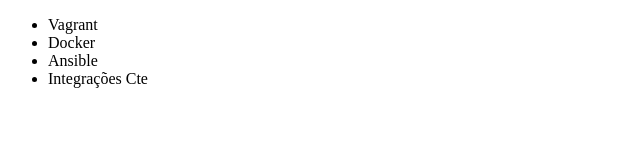
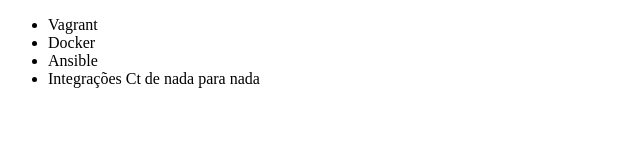
Before and after one commit to RafaelCremascoSilva/Alura-git, a plain HTML site: page index.html in a window 1280 px wide. Shown: the full height of the page, 0-640 px from the left. Drawn offline with Linux system fonts and the light colour scheme.

Commit message:
aleteração da ana

```diff
--- a/index.html
+++ b/index.html
@@ -9,7 +9,7 @@
         <li>Vagrant</li>
         <li>Docker</li>
         <li>Ansible</li>
-        <li>Integrações Cte</li>
+        <li>Integrações Ct de nada para nada </li>
     </ul>
 </body>
 </html>
```
